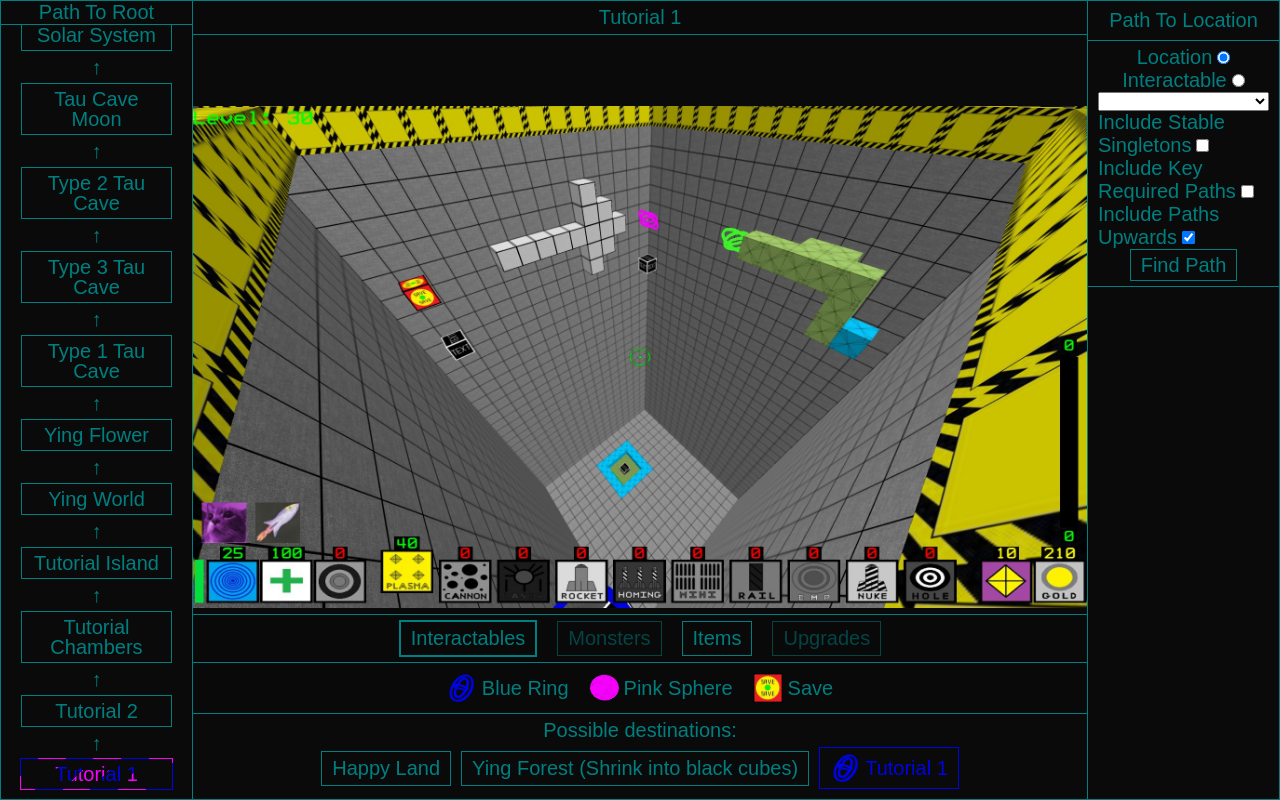
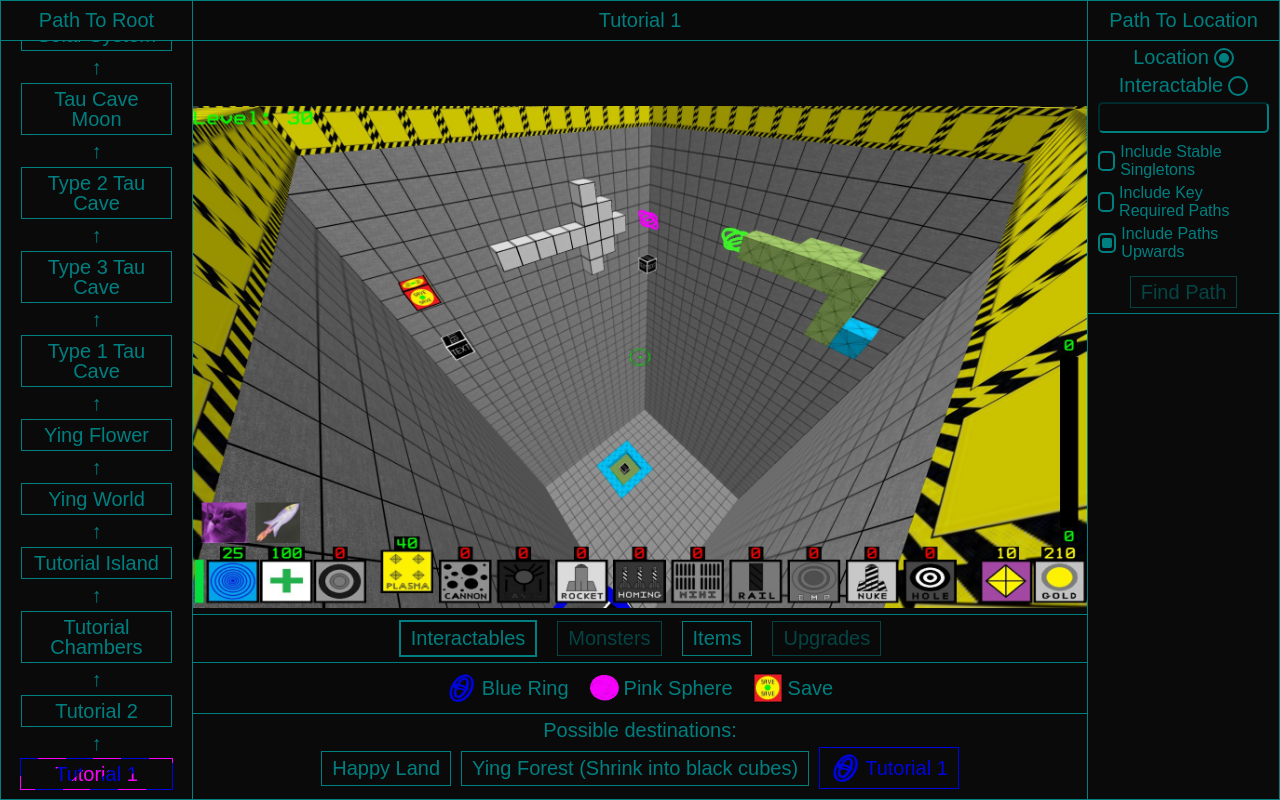
Before and after one commit to Tntmister/FractalBlockWorldMap, a Next.js app: page / in a window 1280 px wide. Built offline with nearby package versions, Linux system fonts and the light colour scheme; a web font is replaced by a local one.

Commit message:
input filters styling

```diff
--- a/src/app/components/main.tsx
+++ b/src/app/components/main.tsx
@@ -156,25 +156,49 @@
 	}, [pathStack]);
 
 	const [pathfindType, setPathfindType] = useState<"interactable" | "node">("node");
+
+	function setPathfindTypeEvent(e: ChangeEvent<HTMLInputElement>) {
+		setPathfindType(e.target.value as typeof pathfindType);
+		(document.querySelector("[list='pathfindList']") as HTMLInputElement).value = "";
+		(document.querySelector("[name='pathfindButton']") as HTMLInputElement).disabled = true;
+	}
 	const pathfindTarget = useRef<Node | interactable>(null);
 	const pathfindPathstack = useRef<Edge[]>(null);
 	const [pathfindResult, setPathfindResult] = useState<Edge[] | null>();
 
-	function pathfindSelectEvent(e: ChangeEvent<HTMLSelectElement>) {
+	function pathfindSelectEvent(e: ChangeEvent<HTMLInputElement>) {
+		let enableButton = false;
 		switch (pathfindType) {
 			case "interactable":
 				pathfindTarget.current = e.target.value as interactable;
+				enableButton = interactables.includes(pathfindTarget.current);
 				break;
 
 			case "node":
 				pathfindTarget.current = nodes.get(e.target.value as nodeName)!;
+				enableButton = !!pathfindTarget.current;
 				break;
 			default:
 				break;
 		}
+
+		if (enableButton)
+			(
+				document.querySelector("[name='pathfindButton']") as HTMLInputElement
+			).classList.remove("disabled");
+		else
+			(document.querySelector("[name='pathfindButton']") as HTMLInputElement).classList.add(
+				"disabled",
+			);
 	}
 
 	function pathfindEvent() {
+		if (
+			(
+				document.querySelector("[name='pathfindButton']") as HTMLInputElement
+			).classList.contains("disabled")
+		)
+			return;
 		const nodesCopy = structuredClone(nodes);
 		if (
 			!(document.getElementsByName("pathfindStableSingleton")[0] as HTMLInputElement).checked
@@ -400,26 +424,27 @@
 				<div className='pathHeader'>Path To Location</div>
 				<div id='pathfindSelector'>
 					<label>
-						Location
+						<span>Location</span>
 						<input
 							name='pathfindType'
 							value='node'
 							type='radio'
 							defaultChecked
-							onChange={(e) => setPathfindType(e.target.value as typeof pathfindType)}
+							onChange={setPathfindTypeEvent}
 						/>
 					</label>
 					<label>
-						Interactable
+						<span>Interactable</span>
 						<input
 							name='pathfindType'
 							value='interactable'
 							type='radio'
-							onChange={(e) => setPathfindType(e.target.value as typeof pathfindType)}
+							onChange={setPathfindTypeEvent}
 						/>
 					</label>
+					<input list='pathfindList' onChange={pathfindSelectEvent} required />
 					{pathfindType == "node" && (
-						<select defaultValue={""} onChange={pathfindSelectEvent}>
+						<datalist id='pathfindList'>
 							<option disabled value=''></option>
 							{nodes
 								.values()
@@ -430,33 +455,40 @@
 										{node.name}
 									</option>
 								))}
-						</select>
+						</datalist>
 					)}
 					{pathfindType == "interactable" && (
-						<select defaultValue={""} onChange={pathfindSelectEvent}>
+						<datalist id='pathfindList'>
 							<option disabled value=''></option>
 							{interactables.map((interactable) => (
 								<option key={interactable} value={interactable}>
 									{interactable}
 								</option>
 							))}
-						</select>
+						</datalist>
 					)}
+					<div className='filters'>
 						<label>
-						Include Stable Singletons
 							<input name='pathfindStableSingleton' type='checkbox' />
+							<span>Include Stable Singletons</span>
 						</label>
 						<label>
-						Include Key Required Paths
 							<input name='pathfindKeys' type='checkbox' />
+							<span>Include Key Required Paths</span>
 						</label>
 						<label>
-						Include Paths Upwards
 							<input defaultChecked name='pathfindUp' type='checkbox' />
+							<span>Include Paths Upwards</span>
 						</label>
-					<div className='pathNode' onClick={pathfindEvent}>
+					</div>
+					<button
+						name='pathfindButton'
+						type='button'
+						className='pathNode disabled'
+						onClick={pathfindEvent}
+					>
 						Find Path
-					</div>
+					</button>
 				</div>
 				<div className='pathList'>
 					{pathfindResult ? (
--- a/src/app/css/globals.css
+++ b/src/app/css/globals.css
@@ -24,6 +24,59 @@
 	scrollbar-color: color-mix(in srgb, var(--foreground), #000 30%) var(--background);
 }
 
+input[type="checkbox"],
+input[type="radio"] {
+	appearance: none;
+	-webkit-appearance: none;
+	background-color: var(--background);
+	margin: 0;
+	border: 2px solid var(--foreground);
+	width: 20px;
+	height: 20px;
+	display: grid;
+	place-content: center;
+}
+
+input[type="checkbox"] {
+	border-radius: 5px;
+}
+
+input[type="radio"] {
+	border-radius: 1000px;
+}
+
+input[type="checkbox"]::before,
+input[type="radio"]::before {
+	content: "";
+	width: 10px;
+	height: 10px;
+	transform: scale(0);
+	transition: 120ms transform ease-in-out;
+	box-shadow: inset 1em 1em var(--foreground);
+}
+
+input[type="checkbox"]::before {
+	border-radius: 2px;
+}
+
+input[type="radio"]::before {
+	border-radius: 100px;
+}
+
+input[type="checkbox"]:checked::before,
+input[type="radio"]:checked::before {
+	transform: scale(1);
+}
+
+button {
+	font: inherit;
+	color: inherit;
+}
+
+button.disabled {
+	opacity: 0.5;
+}
+
 ::-webkit-scrollbar {
 	background-color: var(--foreground);
 }
--- a/src/app/css/main.css
+++ b/src/app/css/main.css
@@ -27,6 +27,7 @@
 	display: flex;
 	align-items: center;
 	justify-content: center;
+	flex-shrink: 0;
 }
 
 #currentPathContainer .pathList {
@@ -170,10 +171,36 @@
 	align-items: center;
 }
 
-#pathfindSelector input {
+#pathfindSelector input:last-child {
 	margin-left: 0.25rem;
 }
+#pathfindSelector input:first-child {
+	margin-right: 0.25rem;
+}
 
-#pathfindSelector > select {
+#pathfindSelector > input[list="pathfindList"] {
+	font: inherit;
+	padding: 0.1rem;
 	width: 100%;
+	background-color: var(--background);
+	color: var(--foreground);
+	border-color: var(--foreground);
+	border-radius: 5px;
 }
+
+#pathfindSelector > .filters {
+	font-size: 16px;
+	margin: 0.5rem 0;
+}
+
+#pathfindSelector label {
+	width: 100%;
+	display: flex;
+	align-items: center;
+	margin-bottom: 0.25rem;
+	justify-content: center;
+}
+
+#pathfindSelector > .filters > label > span {
+	flex-grow: 1;
+}
--- a/src/app/css/nodeInfo.css
+++ b/src/app/css/nodeInfo.css
@@ -17,7 +17,7 @@
 	width: 100%;
 	background-color: var(--backgroundTransparent);
 	border-bottom: var(--foreground) 1px solid;
-	padding: 0.25rem 0;
+	height: 2rem;
 	gap: 10px;
 	display: flex;
 	align-items: center;
```
Lines whose indentation alone changed are shown as unchanged.
